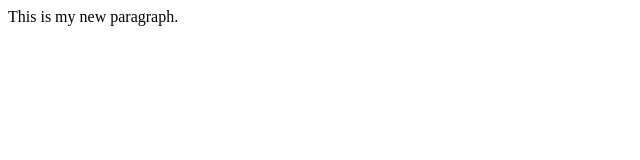
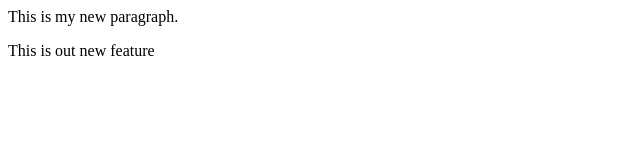
Before and after one commit to imbukharimohsin/localrepo, a plain HTML site: page index.html in a window 1280 px wide. Shown: the whole page, without its empty margins (0-640 px from the left). Drawn offline with Linux system fonts and the light colour scheme.

Commit message:
Add new feature

```diff
--- a/index.html
+++ b/index.html
@@ -1 +1,2 @@
 <p>This is my new paragraph.</p>
+<P>This is out new feature</P>
```
